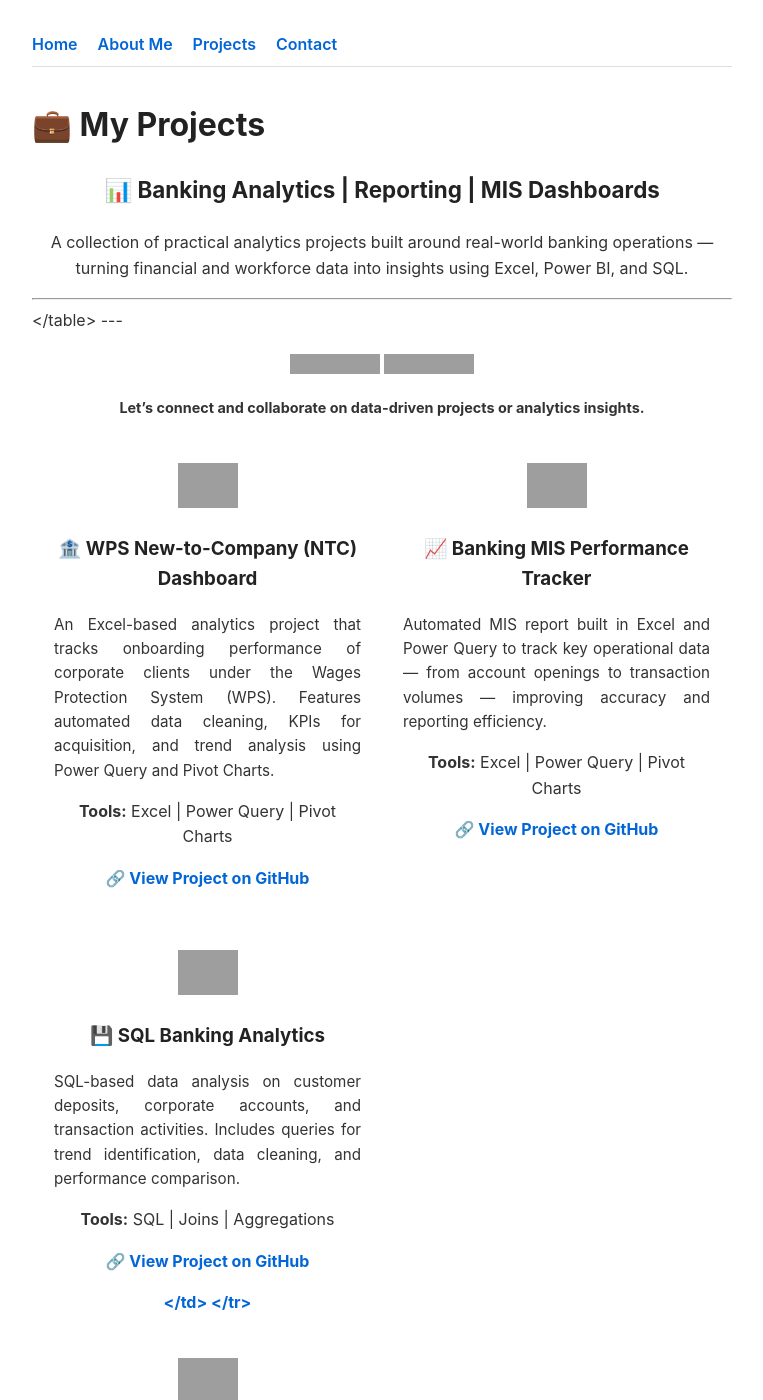
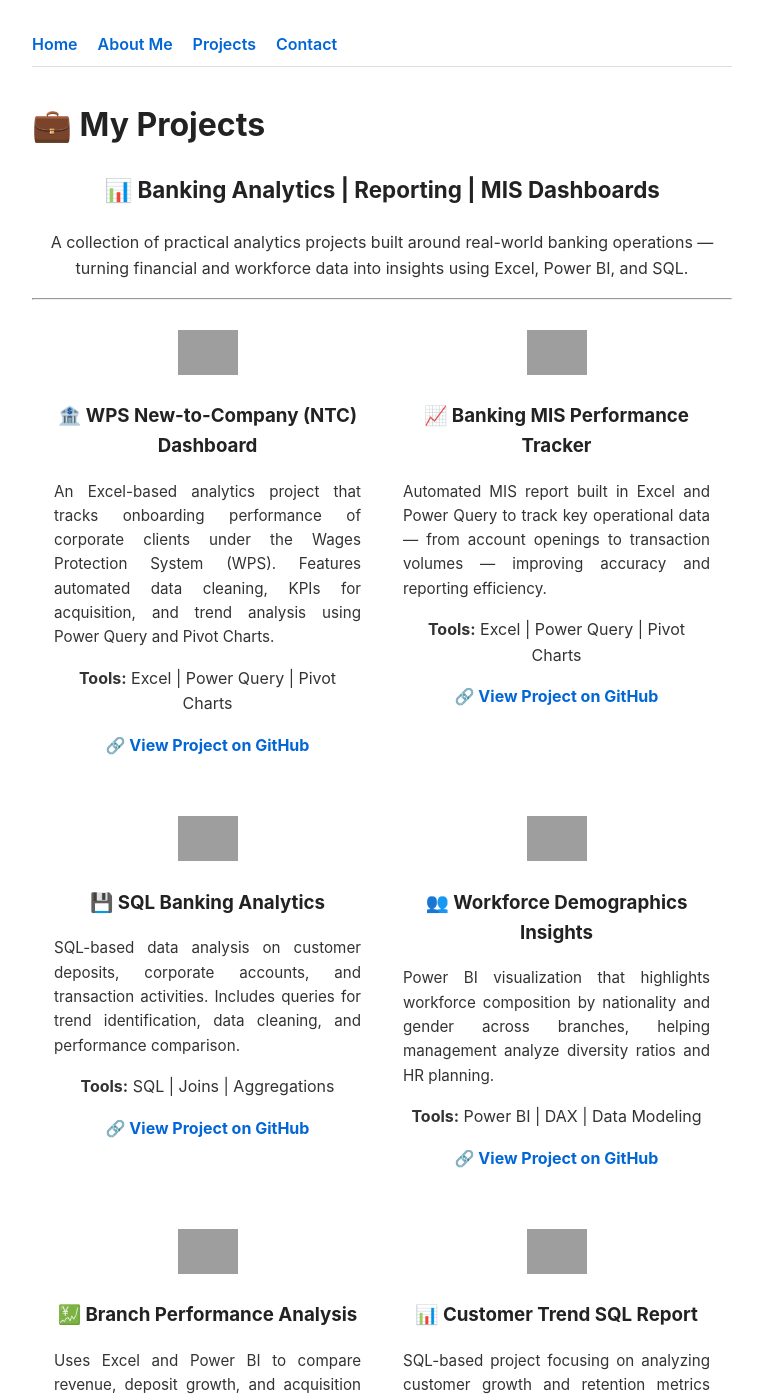
Before and after one commit to humairatalhakhan/humairatalhakhan, a Jekyll site: the page built from projects.md, in a window 1280 px wide and 1400 px high, cut to the strip 0-1400 px from the top of the window. Shown: the whole strip, without its empty margins (258-1021 px from the left). Built offline with Jekyll 4.4.1, drawn with Linux system fonts in a browser that asks for light colours; our own code applies the rules of GitHub Pages for plain Markdown files; some of the changed text lies outside the part shown; grey boxes are pictures that could not be loaded.

Commit message:
Refactor project descriptions and links in projects.md

```diff
--- a/projects.md
+++ b/projects.md
@@ -2,7 +2,9 @@
 
 <div align="center">
   <h3 style="font-size:1.4rem;">📊 Banking Analytics | Reporting | MIS Dashboards</h3>
-  <p style="max-width:750px;">A collection of practical analytics projects built around real-world banking operations — turning financial and workforce data into insights using Excel, Power BI, and SQL.</p>
+  <p style="max-width:750px;">
+    A collection of practical analytics projects built around real-world banking operations — turning financial and workforce data into insights using Excel, Power BI, and SQL.
+  </p>
 </div>
 
 ---
@@ -58,31 +60,28 @@ Automated MIS report built in Excel and Power Query to track key operational dat
 <!-- SQL Banking Analytics -->
 <td align="center" width="50%" style="vertical-align:top; padding:20px;">
 
-  <a href="https://github.com/humairatalhakhan/SQL-Banking-Analytics-Project" target="_blank">
-    <img src="https://img.icons8.com/color/96/sql.png" width="60" alt="SQL Icon">
+<a href="https://github.com/humairatalhakhan/SQL-Banking-Analytics-Project" target="_blank">
+  <img src="https://img.icons8.com/color/96/sql.png" width="60" alt="SQL Icon">
+</a>
+
+<h3>💾 SQL Banking Analytics</h3>
+<p style="text-align:justify; font-size:0.95rem;">
+SQL-based data analysis on customer deposits, corporate accounts, and transaction activities. Includes queries for trend identification, data cleaning, and performance comparison.
+</p>
+<p><b>Tools:</b> SQL | Joins | Aggregations</p>
+
+<p>
+  <a href="https://github.com/humairatalhakhan/SQL-Banking-Analytics-Project" target="_blank" style="text-decoration:none; font-weight:bold;">
+    🔗 View Project on GitHub
   </a>
-
-  <h3>💾 SQL Banking Analytics</h3>
-  <p style="text-align:justify; font-size:0.95rem;">
-    SQL-based data analysis on customer deposits, corporate accounts, and transaction activities. Includes queries for trend identification, data cleaning, and performance comparison.
-  </p>
-  <p><b>Tools:</b> SQL | Joins | Aggregations</p>
-
-  <p>
-    <a href="https://github.com/humairatalhakhan/SQL-Banking-Analytics-Project" target="_blank" style="text-decoration:none; font-weight:bold;">
-      🔗 View Project on GitHub
- <p>
 </p>
 
 </td>
-</tr>
-
-<tr>
 
 <!-- Workforce Demographics -->
 <td align="center" width="50%" style="vertical-align:top; padding:20px;">
 
-<a href="https://github.com/humairatalhakhan/SQL-Banking-Analytics-Project" target="_blank">
+<a href="https://github.com/humairatalhakhan/Banking-Workforce-Insights" target="_blank">
   <img src="https://img.icons8.com/color/96/group.png" width="60" alt="Demographics Icon">
 </a>
 
@@ -151,17 +150,14 @@ SQL-based project focusing on analyzing customer growth and retention metrics ov
 ---
 
 <div align="center">
-  <h4>
-  <div align="center">
+  <a href="https://humairatalhakhan.github.io/" target="_blank">
+    <img src="https://img.shields.io/badge/GitHub-000?style=for-the-badge&logo=github&logoColor=white" alt="GitHub Badge"/>
+  </a>
+  <a href="https://www.linkedin.com/in/humairatalha/" target="_blank">
+    <img src="https://img.shields.io/badge/LinkedIn-0077B5?style=for-the-badge&logo=linkedin&logoColor=white" alt="LinkedIn Badge"/>
+  </a>
 
-<a href="https://humairatalhakhan.github.io/" target="_blank">
-  <img src="https://img.shields.io/badge/GitHub-000?style=for-the-badge&logo=github&logoColor=white" alt="GitHub Badge"/>
-</a>
-<a href="https://www.linkedin.com/in/humairatalha/" target="_blank">
-  <img src="https://img.shields.io/badge/LinkedIn-0077B5?style=for-the-badge&logo=linkedin&logoColor=white" alt="LinkedIn Badge"/>
-</a>
-
-<p style="font-size:0.9rem;">Let’s connect and collaborate on data-driven projects or analytics insights.</p>
-
-</div></h4>
+  <p style="font-size:0.9rem; margin-top:10px;">
+    Let’s connect and collaborate on data-driven projects or analytics insights.
+  </p>
 </div>
```
